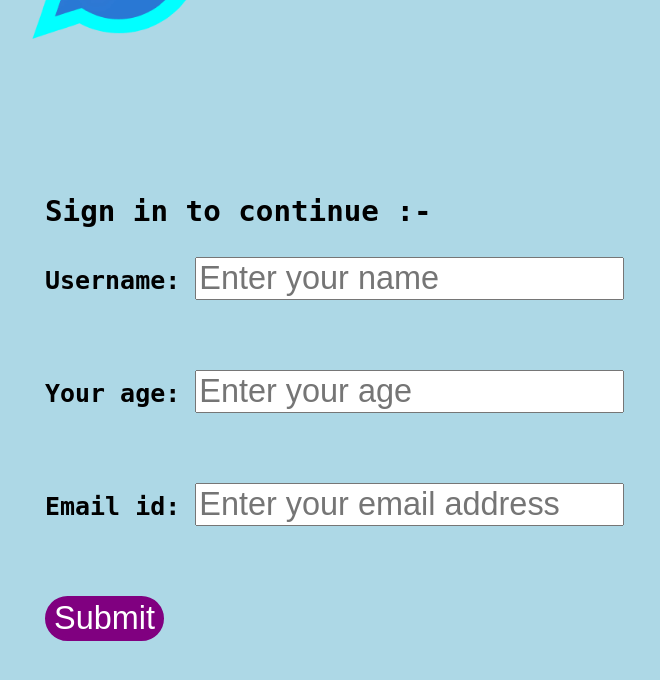
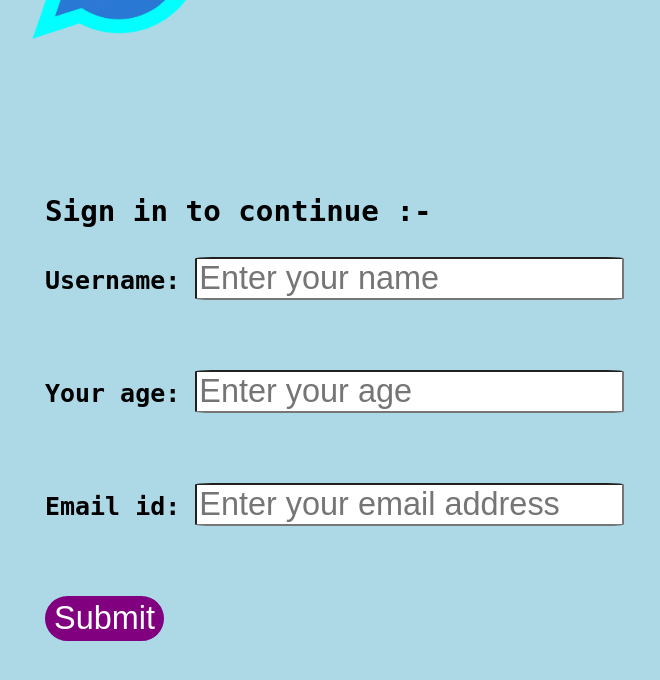
Before and after one commit to Soumil1111/My-JavaScript-application, a plain HTML site: page index.html in a window 1280 px wide. Shown: the part 152-832 px from the top of the page, without its empty margins (63-723 px from the left). Drawn offline with Linux system fonts and the light colour scheme.

Commit message:
Update style.css

```diff
--- a/style.css
+++ b/style.css
@@ -6,6 +6,6 @@ body{font-size:130%;font-family:"monospace";background-color:lightblue;}
 .half-display{width:70%; float:left}
 .container{display:inline-block;}
 .designform{font-size:1.2em;padding: 100px;}
-input{font-size:130%;margin-bottom:70px}
+input{font-size:130%;margin-bottom:70px;border-radius:4%}
 label{margin:top:25px;margin-bottom:25px}
 .buttonclass{border:solid purple; border-radius:50px;background-color: purple;color:white}
```
